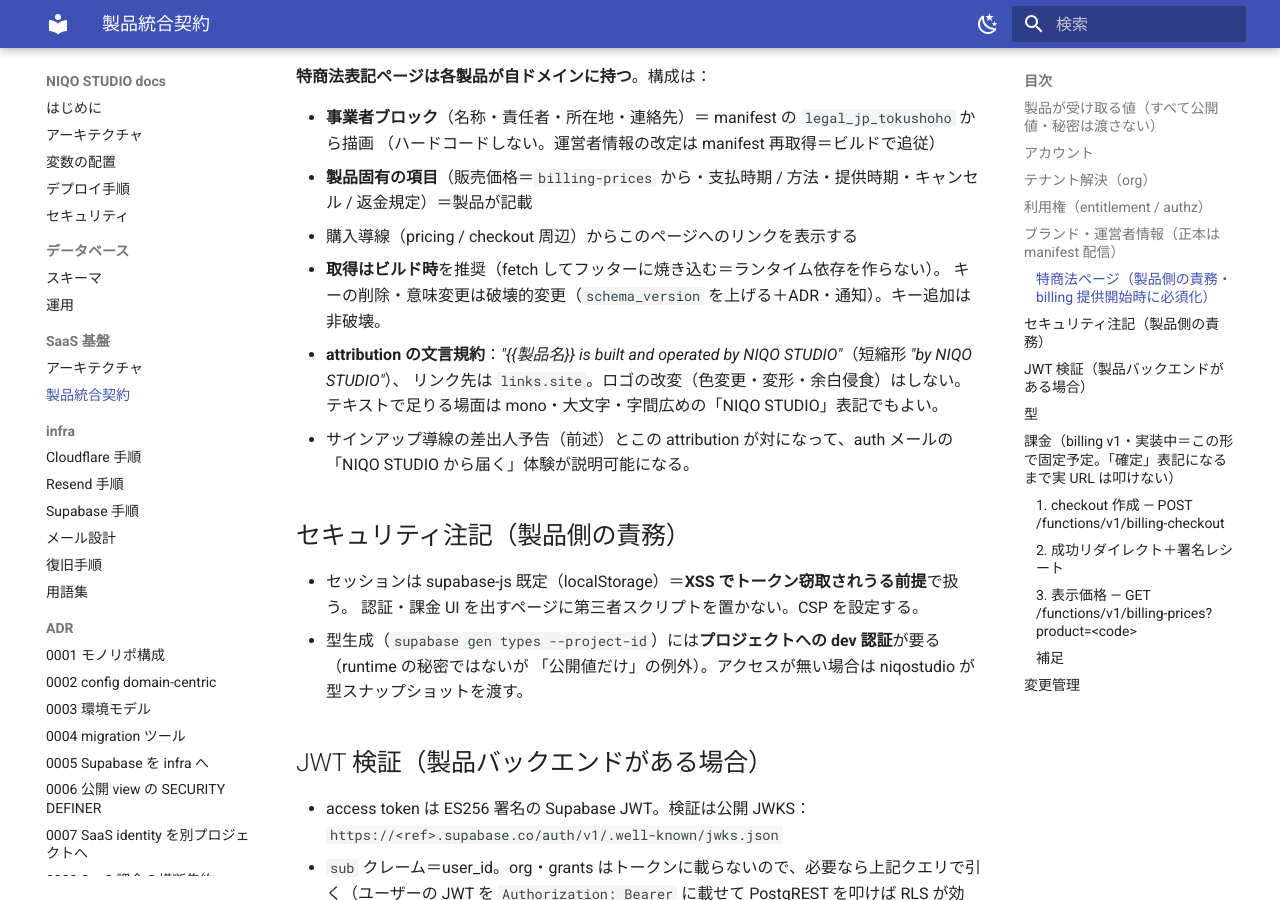
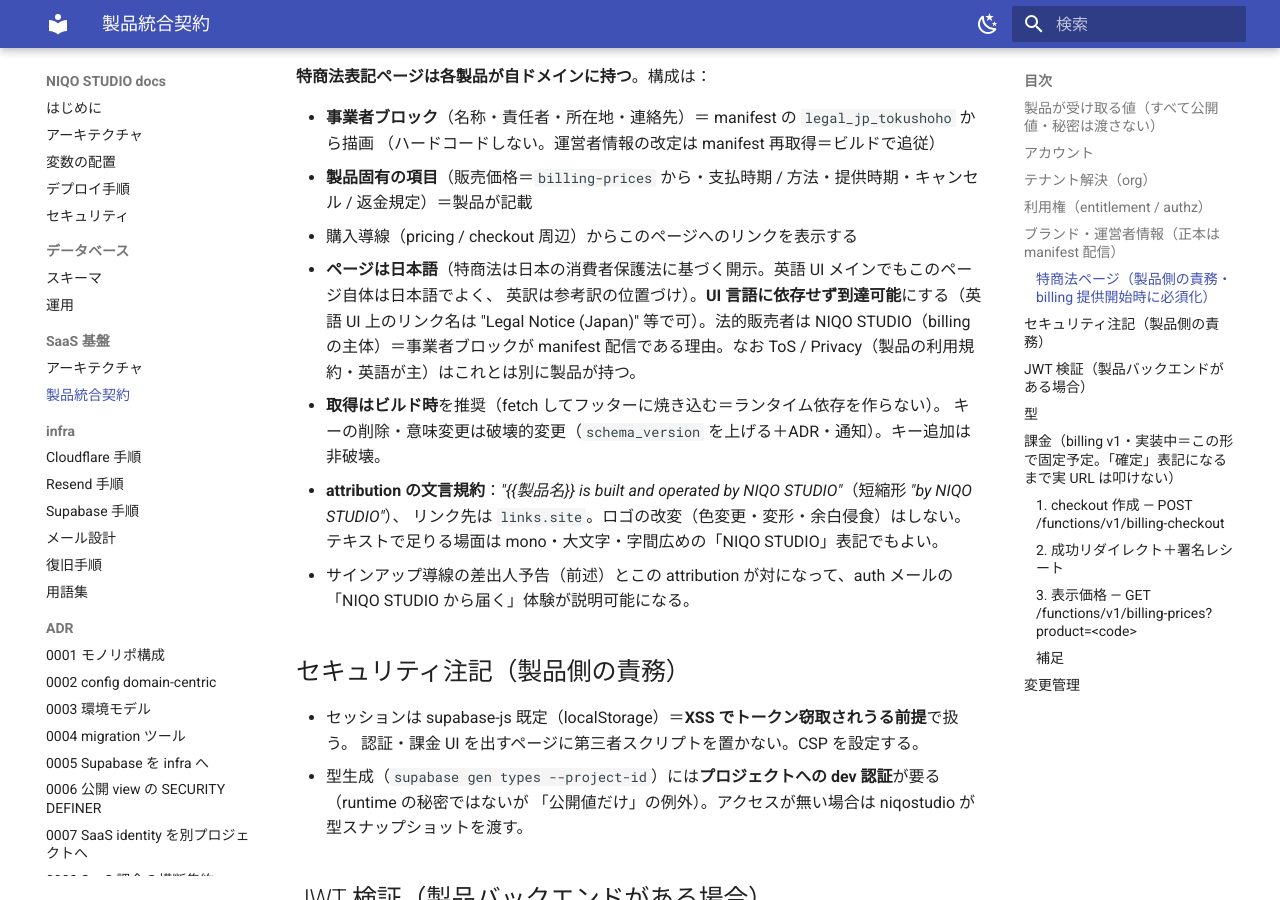
Before and after one commit to niqostudio/niqostudio, an MkDocs documentation site: the page built from docs/saas/contract.md, in a window 1280 px wide and 900 px high, scrolled down 4041 px. Built offline with MkDocs 1.6.1 and Material for MkDocs 9.7.7, drawn with Linux system fonts in a browser that asks for light colours.

Commit message:
docs(saas): 特商法ページの言語と到達性の規約を追記
ページは日本語（英訳は参考訳）・UI 言語に依存せず到達可能に。
法的販売者は NIQO STUDIO（billing の主体）＝事業者ブロックを manifest
配信にしている理由を明記。ToS / Privacy は別物として製品が持つ。

```diff
--- a/docs/saas/contract.md
+++ b/docs/saas/contract.md
@@ -161,6 +161,10 @@
   （ハードコードしない。運営者情報の改定は manifest 再取得＝ビルドで追従）
 - **製品固有の項目**（販売価格＝`billing-prices` から・支払時期 / 方法・提供時期・キャンセル / 返金規定）＝製品が記載
 - 購入導線（pricing / checkout 周辺）からこのページへのリンクを表示する
+- **ページは日本語**（特商法は日本の消費者保護法に基づく開示。英語 UI メインでもこのページ自体は日本語でよく、
+  英訳は参考訳の位置づけ）。**UI 言語に依存せず到達可能**にする（英語 UI 上のリンク名は
+  "Legal Notice (Japan)" 等で可）。法的販売者は NIQO STUDIO（billing の主体）＝事業者ブロックが
+  manifest 配信である理由。なお ToS / Privacy（製品の利用規約・英語が主）はこれとは別に製品が持つ。
 
 - **取得はビルド時**を推奨（fetch してフッターに焼き込む＝ランタイム依存を作らない）。
   キーの削除・意味変更は破壊的変更（`schema_version` を上げる＋ADR・通知）。キー追加は非破壊。
```
